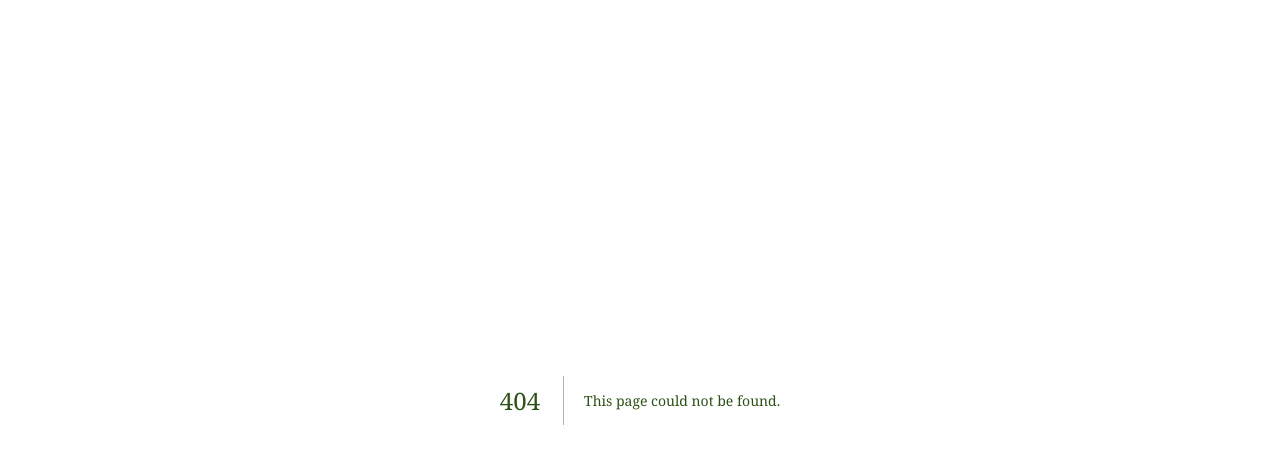
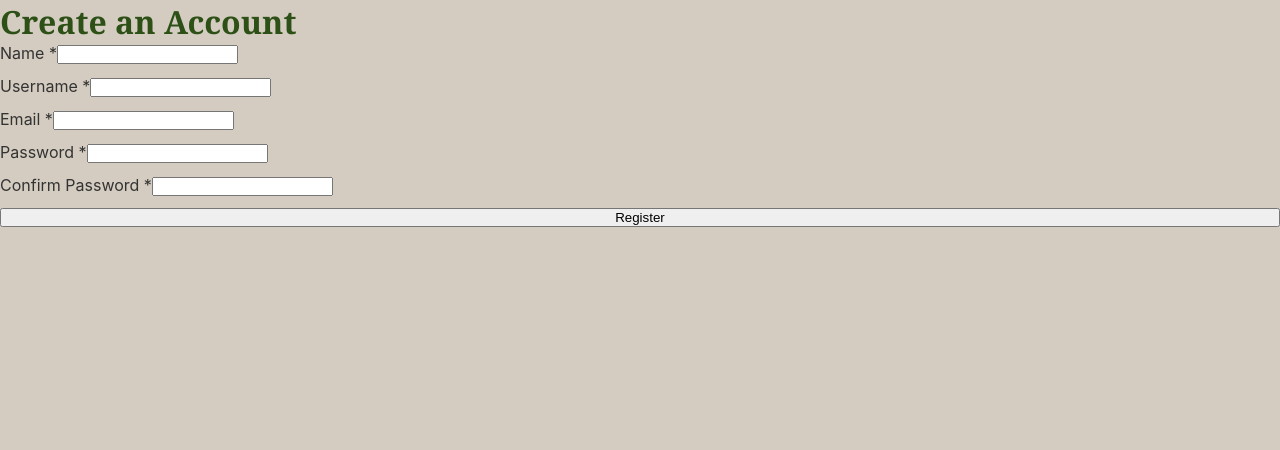
Before and after one commit to Mustafa-K4/CSCI-4050-Project-Sprint-1, a Next.js app in the folder csci-4050-project-sprint-1/: page /register in a window 1280 px wide. Before the commit this address had no page. Shown: the top 450 px of the page. Built offline with nearby package versions, Linux system fonts and the light colour scheme.

Commit message:
Finish registration flow, add verification email, update homepage buttons

```diff
--- /dev/null
+++ b/csci-4050-project-sprint-1/app/register/page.js
@@ -0,0 +1,122 @@
+'use client'
+
+import { useState } from 'react'
+import styles from '../auth-ui.module.css'
+
+export default function RegisterPage() {
+  const [form, setForm] = useState({
+    name: '',
+    username: '',
+    email: '',
+    password: '',
+    confirmPassword: ''
+  })
+
+  const [loading, setLoading] = useState(false)
+  const [error, setError] = useState('')
+  const [success, setSuccess] = useState('')
+
+  const handleChange = e => {
+    setForm({ ...form, [e.target.name]: e.target.value })
+  }
+
+  const handleSubmit = async e => {
+    e.preventDefault()
+    setError('')
+    setSuccess('')
+    setLoading(true)
+
+    const res = await fetch('/api/auth/register', {
+      method: 'POST',
+      headers: { 'Content-Type': 'application/json' },
+      body: JSON.stringify(form)
+    })
+
+    const data = await res.json()
+    setLoading(false)
+
+    if (!res.ok) {
+      setError(data.error || 'Registration failed')
+      return
+    }
+
+    setSuccess('Registration successful. Check your email to verify your account.')
+    setForm({
+      name: '',
+      username: '',
+      email: '',
+      password: '',
+      confirmPassword: ''
+    })
+  }
+
+  return (
+    <div className={styles.authContainer}>
+      <h1>Create an Account</h1>
+
+      {error && <p className={styles.error}>{error}</p>}
+      {success && <p className={styles.success}>{success}</p>}
+
+      <form onSubmit={handleSubmit} className={styles.form}>
+        <label>
+          Name *
+          <input
+            type="text"
+            name="name"
+            value={form.name}
+            onChange={handleChange}
+            required
+          />
+        </label>
+
+        <label>
+          Username *
+          <input
+            type="text"
+            name="username"
+            value={form.username}
+            onChange={handleChange}
+            required
+          />
+        </label>
+
+        <label>
+          Email *
+          <input
+            type="email"
+            name="email"
+            value={form.email}
+            onChange={handleChange}
+            required
+          />
+        </label>
+
+        <label>
+          Password *
+          <input
+            type="password"
+            name="password"
+            value={form.password}
+            onChange={handleChange}
+            required
+          />
+        </label>
+
+        <label>
+          Confirm Password *
+          <input
+            type="password"
+            name="confirmPassword"
+            value={form.confirmPassword}
+            onChange={handleChange}
+            required
+          />
+        </label>
+
+        <button type="submit" disabled={loading}>
+          {loading ? 'Registering...' : 'Register'}
+        </button>
+      </form>
+    </div>
+  )
+}
--- a/csci-4050-project-sprint-1/lib/auth/email.js
+++ b/csci-4050-project-sprint-1/lib/auth/email.js
@@ -1,13 +1,14 @@
-export async function sendProfileChangeEmail({ to, name, changedFields }) {
-  const fieldList = changedFields.join(', ')
-  const subject = 'Cinema account profile updated'
-  const plainMessage = `Hi ${name || 'User'}, your profile information was updated (${fieldList}). If this was not you, reset your password immediately.`
+export async function sendVerificationEmail({ to, token }) {
+  const subject = 'Verify your Cinema E‑Booking account'
+  const verifyUrl = `${process.env.NEXT_PUBLIC_BASE_URL}/api/auth/register/verify?token=${token}`
+
+  const plainMessage = `Click the link to verify your account: ${verifyUrl}`
 
   const sendGridApiKey = process.env.SENDGRID_API_KEY
   const emailFrom = process.env.EMAIL_FROM
 
   if (!sendGridApiKey || !emailFrom) {
-    console.log(`[EmailNotification] to=${to} subject="${subject}" body="${plainMessage}"`)
+    console.log(`[EmailVerification] to=${to} subject="${subject}" body="${plainMessage}"`)
     return { delivered: false, provider: 'console' }
   }
 
@@ -27,7 +28,7 @@ export async function sendProfileChangeEmail({ to, name, changedFields }) {
 
   if (!response.ok) {
     const details = await response.text()
-    throw new Error(`Failed to send profile update email: ${details}`)
+    throw new Error(`Failed to send verification email: ${details}`)
   }
 
   return { delivered: true, provider: 'sendgrid' }
```
Also changed, not shown: csci-4050-project-sprint-1/app/HomePage.module.css (+42 -5 lines), csci-4050-project-sprint-1/app/api/auth/register/route.js (+28 -38 lines), csci-4050-project-sprint-1/app/api/auth/register/verify/route.js (added, +29 -0 lines), csci-4050-project-sprint-1/app/page.js (+37 -11 lines), csci-4050-project-sprint-1/app/pages/HomePage.jsx (+31 -8 lines).
